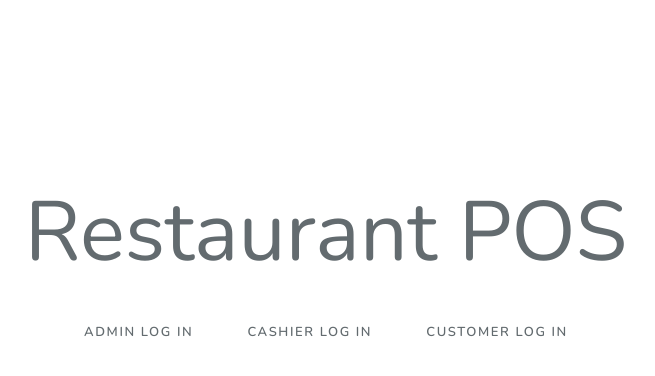
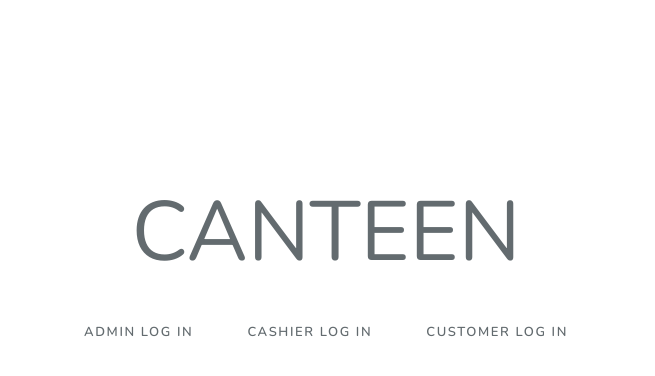
Before and after one commit to abe1242/canteen, a PHP site: page / in a window 1280 px wide. Shown: the part 142-518 px from the top of the page, without its empty margins (314-969 px from the left). Run offline with PHP 8.4, Linux system fonts and the light colour scheme.

Commit message:
Landing page change

```diff
--- a/index.php
+++ b/index.php
@@ -70,7 +70,7 @@
     <div class="flex-center position-ref full-height">
         <div class="content">
             <div class="title m-b-md">
-                Restaurant POS
+                CANTEEN
             </div>
             <div class="links">
                 <a href="admin/">Admin Log In</a>
```
